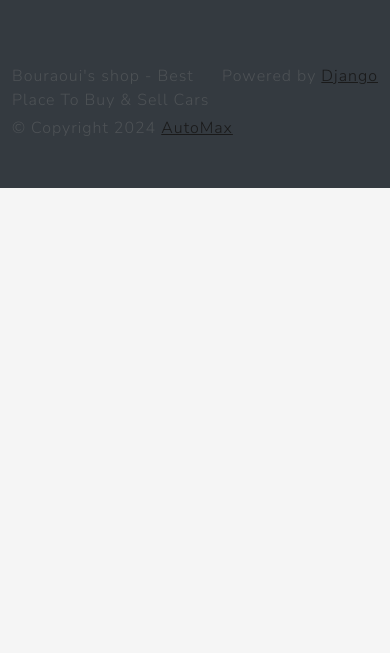
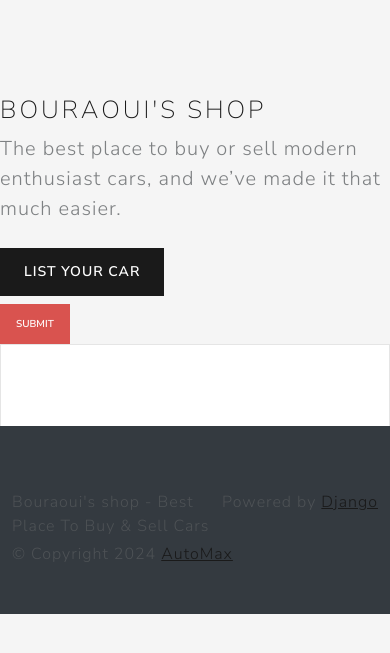
Before and after one commit to bourawi12/django-project, a Django app: page /home/ in a window 390 px wide. Shown: the part 164-817 px from the top of the page. Run offline with Django 5.2, Linux system fonts and the light colour scheme; a user stored in the database is signed in; some libraries are stand-ins or nearby versions.

Commit message:
adding section header homepage

```diff
--- a/src/main/templates/views/home.html
+++ b/src/main/templates/views/home.html
@@ -7,7 +7,33 @@
 
 {% block 'body' %}
 <main>
-
+    <section class="py-5 container"></section>
+        <div class="row py-lg-5">
+            <div class="col-lg-6 col-md-8 mx-auto">
+                <h1 class="fw-light">Bouraoui's shop</h1>
+                <p class="lead text-muted">The best place to buy or sell modern enthusiast cars, and we’ve
+                    made it that much easier.</p>
+                <a href="" class="btn btn-primary my-2">List Your Car</a>
+            </div>
+            <div class="col-lg-6 col-md-8 mx-auto">
+                <form method="get">
+                    <!--lisitng filter-->
+                    <button class="btn btn-sm btn-danger" type="submit">Submit</button>
+                </form>
+            </div>
+        </div>
+    </section>
+    <div class="album py-5 bg-light"></div>
+        <div class="container">
+            <div class="row row-cols-1 row-cols-sm-2 row-cols-md-3 g-3">
+                {% for listing in listing_filter.qs %}
+                <div class="col">
+                    {% include "components/listing_card.html" %}
+                </div>
+                {% endfor %}
+            </div>
+        </div>
+    </div>
 
 </main>
 {% endblock %}
--- a/src/main/views.py
+++ b/src/main/views.py
@@ -1,6 +1,7 @@
 from django.shortcuts import render
 from django.http import HttpResponse
 from django.contrib.auth.decorators import login_required
+from .models import Listing
 
 
 def main_view(request):
@@ -8,4 +9,8 @@ def main_view(request):
 
 @login_required
 def home_view(request):
+    listings = Listing.objects.all()
+    context={
+        'listings' : listings,
+    }
     return render(request,"views/home.html")
```
